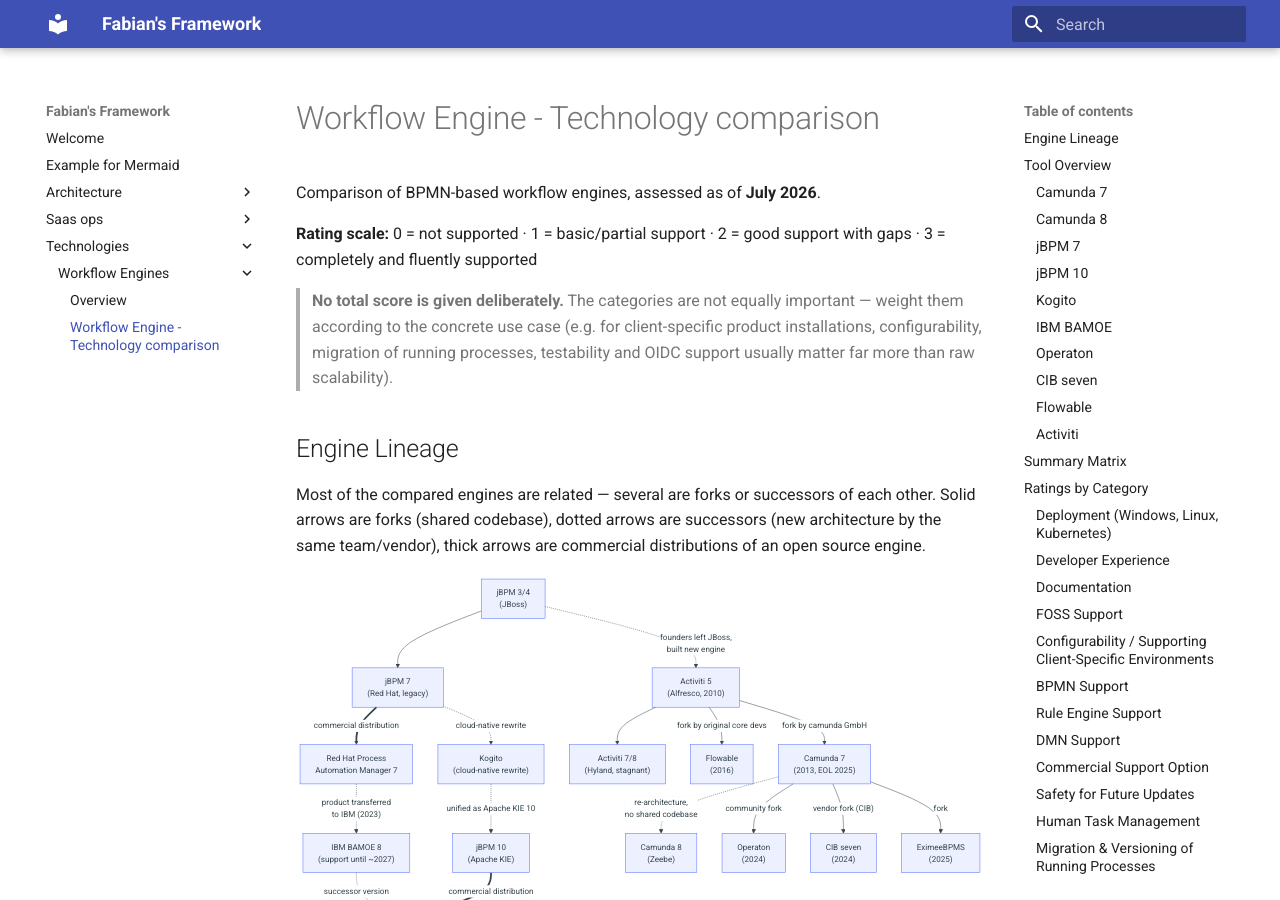
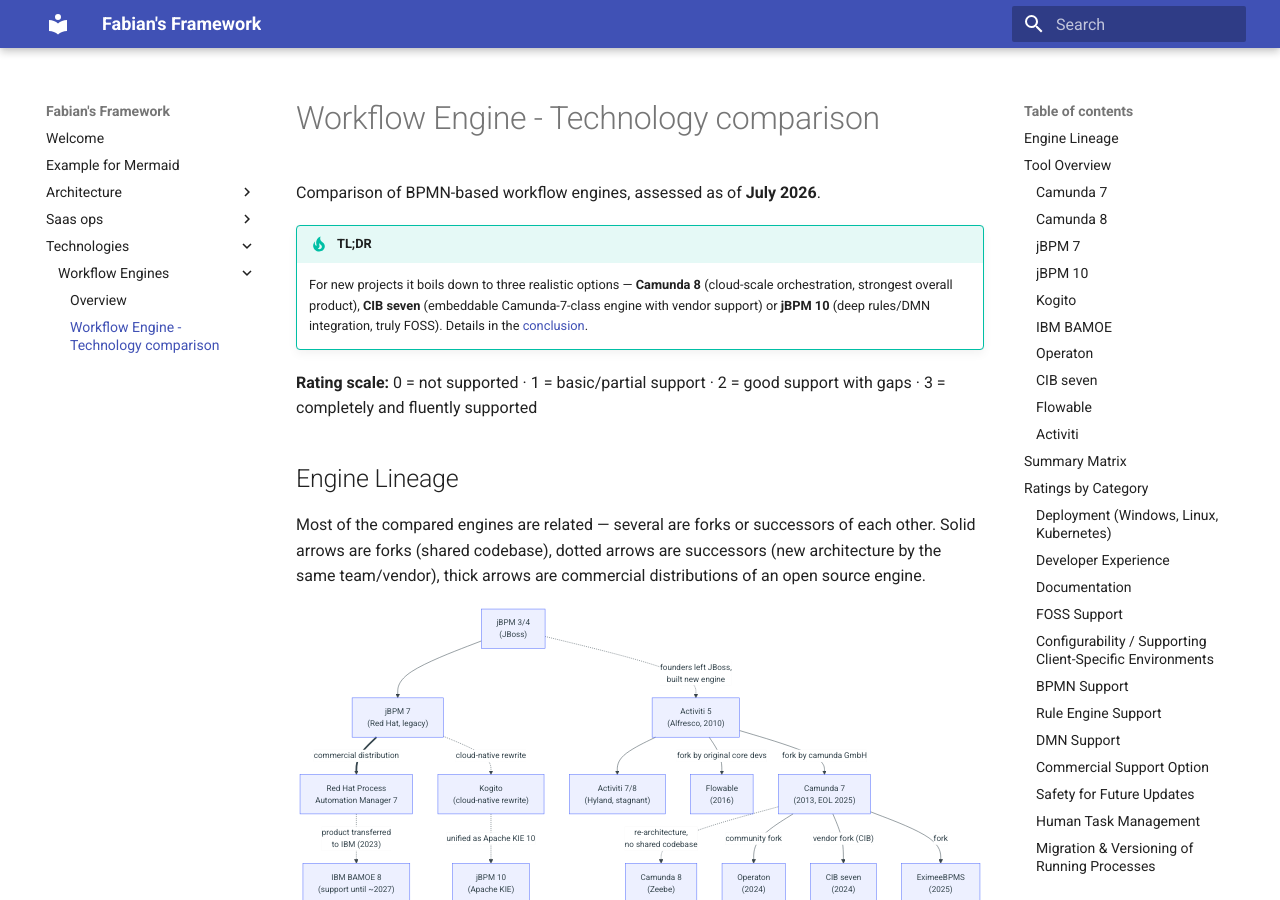
Before and after one commit to Kikkirej/framework, an MkDocs documentation site: the page built from docs/technologies/Workflow-Engines/technology-comparison.md, in a window 1280 px wide and 900 px high. Built offline with MkDocs 1.6.1 and Material for MkDocs 9.7.7, drawn with Linux system fonts in a browser that asks for light colours.

Commit message:
📝 update technology comparison documentation: enhance TL;DR section and clarify rating scale

```diff
--- a/docs/technologies/Workflow-Engines/technology-comparison.md
+++ b/docs/technologies/Workflow-Engines/technology-comparison.md
@@ -2,9 +2,10 @@
 
 Comparison of BPMN-based workflow engines, assessed as of **July 2026**.
 
+!!! tip "TL;DR"
+    For new projects it boils down to three realistic options — **Camunda 8** (cloud-scale orchestration, strongest overall product), **CIB seven** (embeddable Camunda-7-class engine with vendor support) or **jBPM 10** (deep rules/DMN integration, truly FOSS). Details in the [conclusion](#conclusion).
+
 **Rating scale:** 0 = not supported · 1 = basic/partial support · 2 = good support with gaps · 3 = completely and fluently supported
-
-> **No total score is given deliberately.** The categories are not equally important — weight them according to the concrete use case (e.g. for client-specific product installations, configurability, migration of running processes, testability and OIDC support usually matter far more than raw scalability).
 
 ## Engine Lineage
 
--- a/mkdocs.yml
+++ b/mkdocs.yml
@@ -20,6 +20,7 @@
   - mermaid2
 site_author: Fabian Lemke
 markdown_extensions:
+  - admonition
   - pymdownx.superfences:
         # make exceptions to highlighting of code:
       custom_fences:
```
